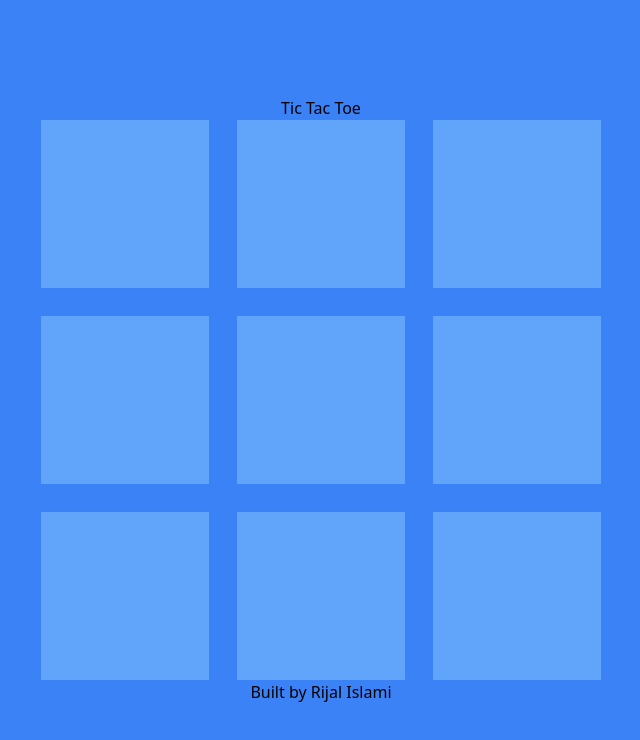
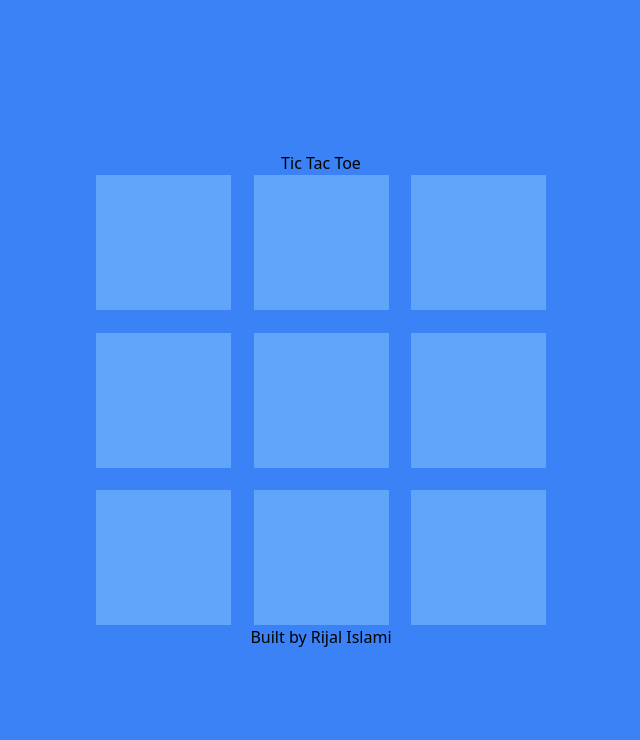
Before and after one commit to rijalislamir/tic-tac-toe, a React (Create React App) app: page / in a window 1280 px wide. Shown: the top 740 px of the page, without its empty margins (319-959 px from the left). Built offline with nearby package versions, Linux system fonts and the light colour scheme.

Commit message:
Add react icons to the board

```diff
--- a/package.json
+++ b/package.json
@@ -8,6 +8,7 @@
     "@testing-library/user-event": "^13.5.0",
     "react": "^18.2.0",
     "react-dom": "^18.2.0",
+    "react-icons": "^4.4.0",
     "react-scripts": "5.0.1",
     "web-vitals": "^2.1.4"
   },
--- a/src/App.jsx
+++ b/src/App.jsx
@@ -1,23 +1,41 @@
 import React, { useState } from 'react';
+import { FaRegCircle } from "react-icons/fa"
+import { FaTimesCircle } from "react-icons/fa"
 import './App.css';
 
 function App() {
+  const [turn, setTurn] = useState(1)
   const [board, setBoard] = useState([
-    null,
-    null,
-    null,
-    null,
-    null,
-    null,
-    null,
-    null,
-    null
+    undefined,
+    undefined,
+    undefined,
+    undefined,
+    undefined,
+    undefined,
+    undefined,
+    undefined,
+    undefined
   ])
+
+  const setValue = (index) => {
+    if (board[index] === undefined) {
+      setBoard(prevBoard => prevBoard.map((item, i) => item = i === index ? turn : item))
+      setTurn(prevTurn => prevTurn === 1 ? 2 : 1)
+    }
+  }
+
   return (
     <div className='flex flex-col justify-center items-center bg-blue-500 h-screen w-screen'>
       <h1>Tic Tac Toe</h1>
-      <div className='flex flex-wrap mx-auto text-center content-between justify-between w-[90vw] max-w-[70vh] h-[90vw] max-h-[70vh]'>
-        {board.map(item => <div className="bg-blue-400 w-[30%] h-[30%] cursor-pointer"></div>)}
+      <div className='flex flex-wrap mx-auto text-center content-between justify-between w-[90vw] max-w-[450px] h-[90vw] max-h-[450px]'>
+        {board.map((item, i) => <div key={i} onClick={() => setValue(i)} className="flex items-center justify-center bg-blue-400 w-[30%] h-[30%] cursor-pointer">
+          {item === undefined
+            ? null
+            : item === 1
+              ? <FaRegCircle className='text-8xl' />
+              : <FaTimesCircle className='text-8xl text-white' />
+          }
+        </div>)}
       </div>
       <p>Built by Rijal Islami</p>
     </div>
```
Also changed, not shown: 1 other file (tests, documents, lock files or other folders).
